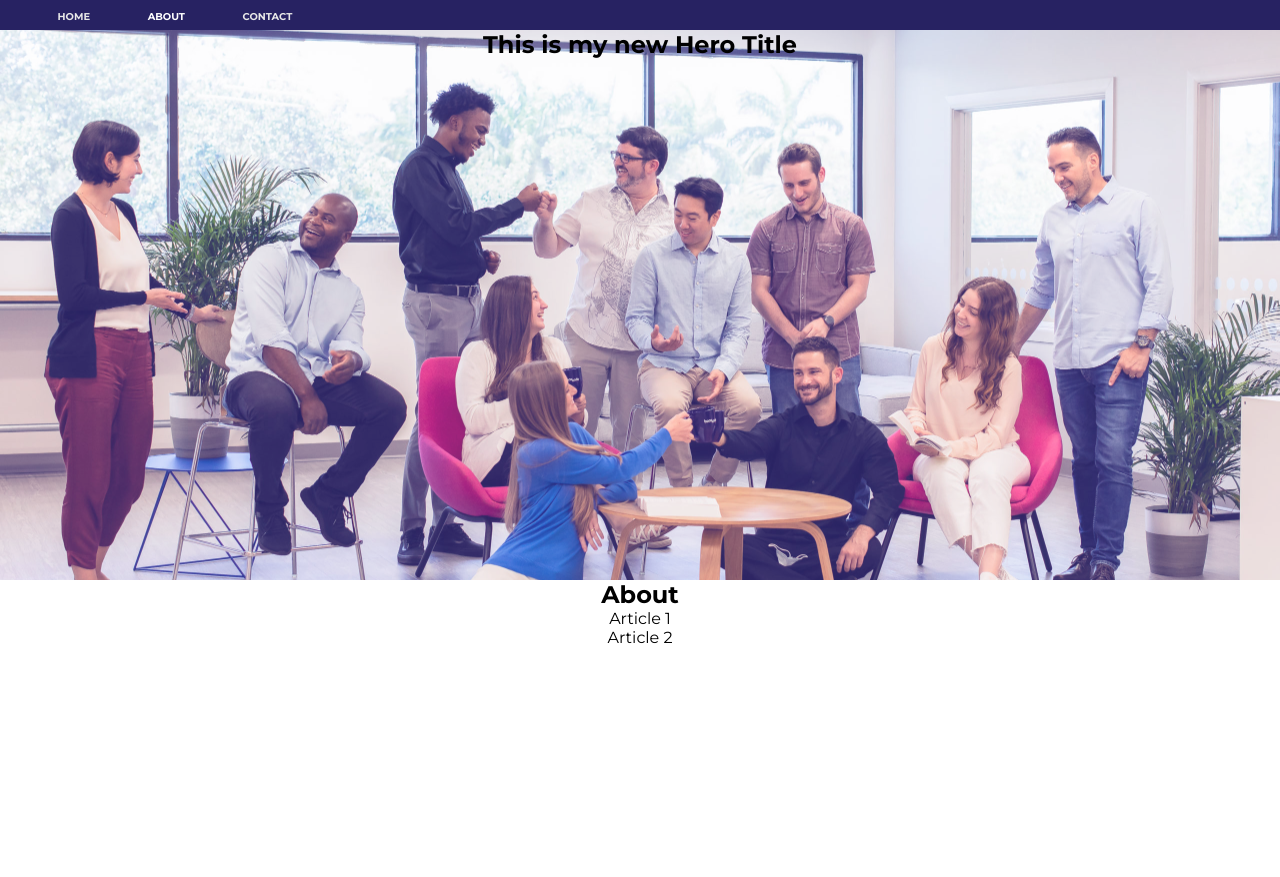
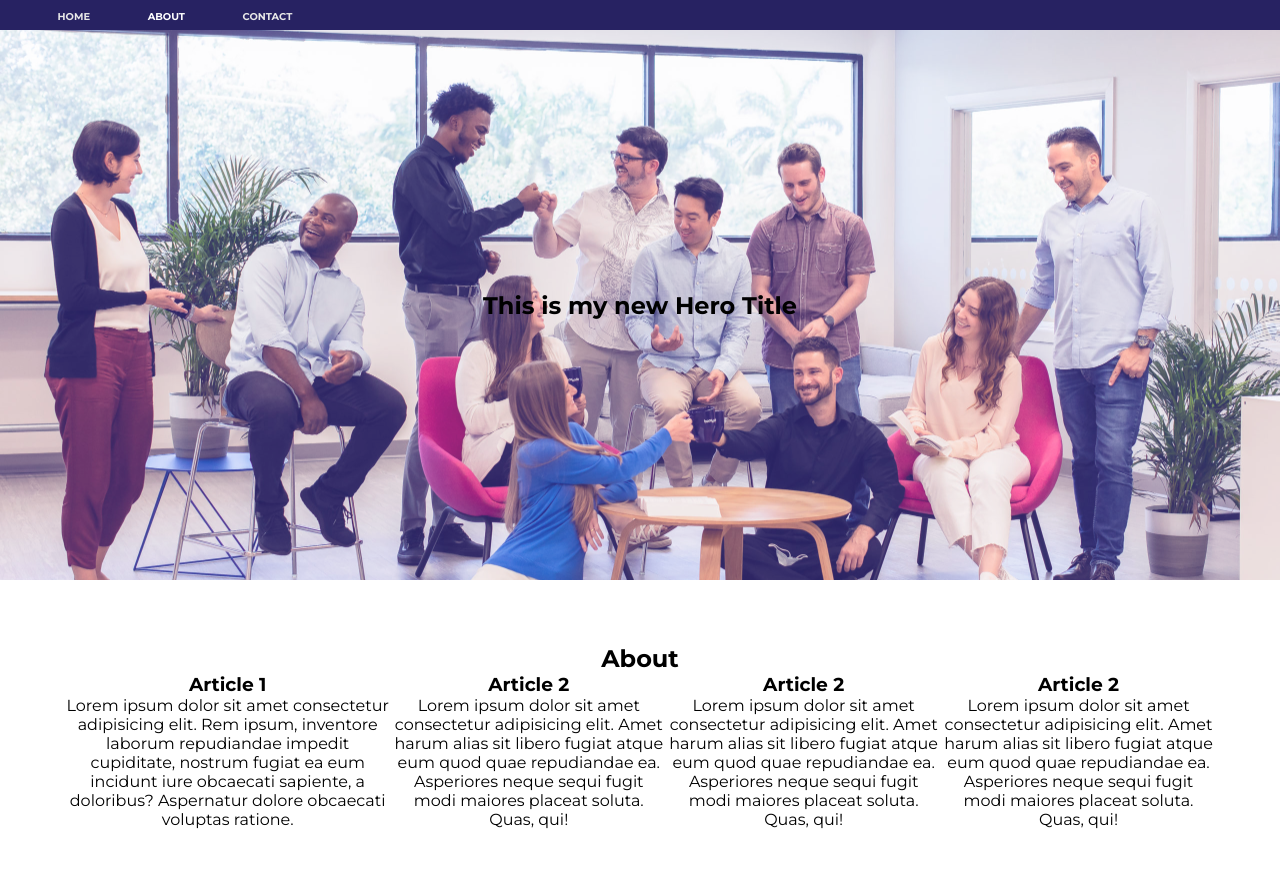
Before and after one commit to valerieleserra/html_03, a plain HTML site: page index.html in a window 1280 px wide. Shown: the top 877 px of the page. Drawn offline with Linux system fonts and the light colour scheme.

Commit message:
updated more styles

```diff
--- a/index.html
+++ b/index.html
@@ -31,8 +31,25 @@
    <!-- <section id="main"> -->
     <section class="about-section">
       <h2>About</h2>
-       <article>Article 1</article>
-       <article>Article 2</article>
+      <div class="about-section-group">
+       <article>
+          <h3> Article 1 </h3>
+          <p>Lorem ipsum dolor sit amet consectetur adipisicing elit. Rem ipsum, inventore laborum repudiandae impedit cupiditate, nostrum fugiat ea eum incidunt iure obcaecati sapiente, a doloribus? Aspernatur dolore obcaecati voluptas ratione.</p>
+        </article>
+
+       <article>
+          <h3> Article 2 </h3>
+          <p>Lorem ipsum dolor sit amet consectetur adipisicing elit. Amet harum alias sit libero fugiat atque eum quod quae repudiandae ea. Asperiores neque sequi fugit modi maiores placeat soluta. Quas, qui!</p>
+        </article>
+       <article>
+          <h3> Article 2 </h3>
+          <p>Lorem ipsum dolor sit amet consectetur adipisicing elit. Amet harum alias sit libero fugiat atque eum quod quae repudiandae ea. Asperiores neque sequi fugit modi maiores placeat soluta. Quas, qui!</p>
+        </article>
+       <article>
+          <h3> Article 2 </h3>
+          <p>Lorem ipsum dolor sit amet consectetur adipisicing elit. Amet harum alias sit libero fugiat atque eum quod quae repudiandae ea. Asperiores neque sequi fugit modi maiores placeat soluta. Quas, qui!</p>
+        </article>
+    </div>
    </section>
 
    <section id="contact">
--- a/styles.css
+++ b/styles.css
@@ -46,6 +46,8 @@ li {
 .login-btn{
     color: var(--orange);
     float: right;
+    margin-right: 3%;
+
 }
 
 main{
@@ -61,10 +63,24 @@ section{
 
 .about-section{
     background-color: white;
+    padding: 5%;
+    height: 100%;
+}
+
+.about-section-group{
+    display: flex;
+
+
 }
 
 .hero-section{
+
+    display: flex; /*this makes the container flex*/
+    justify-content: center; /*aligns to the main axis horizontal*/
+    align-items: center; /*aligns to the cross axis vertical*/
     height: 550px;
+
+
     background: url(/img/bocacodeclass.jpeg);
     background-size: cover;
     background-repeat: no-repeat;
```
